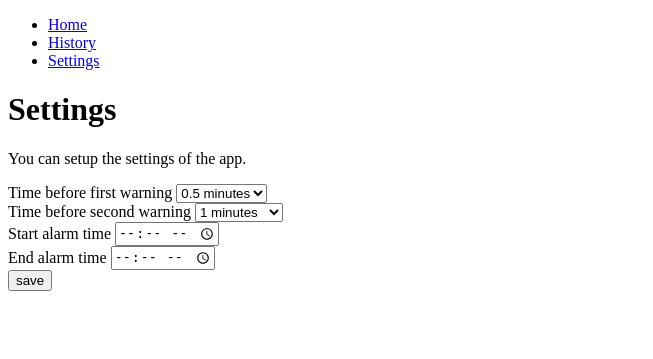
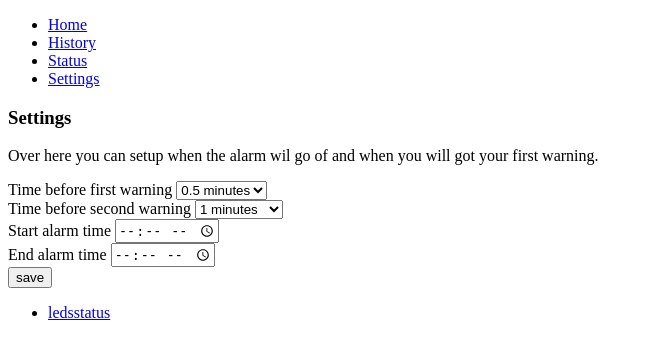
Before and after one commit to strexx/close-the-door, a Node server app: page /settings in a window 1280 px wide. Shown: the top 359 px of the page, without its empty margins (0-653 px from the left). Run offline with Node 20, Linux system fonts and the light colour scheme; some libraries are stand-ins or nearby versions.

Commit message:
updates templates

```diff
--- a/server/routes/index.js
+++ b/server/routes/index.js
@@ -21,7 +21,6 @@
                     data: getObject.last(historyData).leds,
                     status: getObject.last(historyData).status
                 });
-
             } else if (err) {
                 res.status(404);
                 next();
--- a/server/views/home.hbs
+++ b/server/views/home.hbs
@@ -4,9 +4,6 @@
         <small>A stop behind closing the door</small>
     </section>
 </section>
-
-
-
 <section class="doorstatus {{status}}">
     <section>
         {{#if data.red}}
--- a/server/views/layout.hbs
+++ b/server/views/layout.hbs
@@ -18,6 +18,7 @@
         <ul>
           <li><a href="/">Home</a></li>
           <li><a href="/history">History</a></li>
+          <li><a href="/status">Status</a></li>
           <li><a href="/settings">Settings</a></li>
         </ul>
       </nav>
@@ -27,7 +28,9 @@
     </main>
 
     <footer>
-
+      <ul>
+        <li><a href="/api/status/leds">ledsstatus</a></li>
+      </ul>
     </footer>
 </body>
   <script type="text/javascript" src="/js/d3.v3.min.js"></script>
--- a/server/views/settings.hbs
+++ b/server/views/settings.hbs
@@ -1,8 +1,15 @@
+<section class="settings">
+    <div class="slider">
+
+    </div>
+
+    <section class="shadow resposive">
+      <header>
         <h1>Settings</h1>
       <p>
-  You can setup the settings of the app.
+        Over here you can setup when the alarm wil go of and when you will got your first warning.
       </p>
-
+      </header>
         <form action="/settings" method="post">
             <div>
                 <label for="firstwarning">Time before first warning</label>
@@ -41,3 +48,5 @@
                 save
             </button>
         </form>
+    </section>
+</section>
```
Also changed, not shown: server/methods/time.js (+3 -5 lines), server/routes/api.js (+21 -7 lines). Lines whose indentation alone changed are shown as unchanged.
